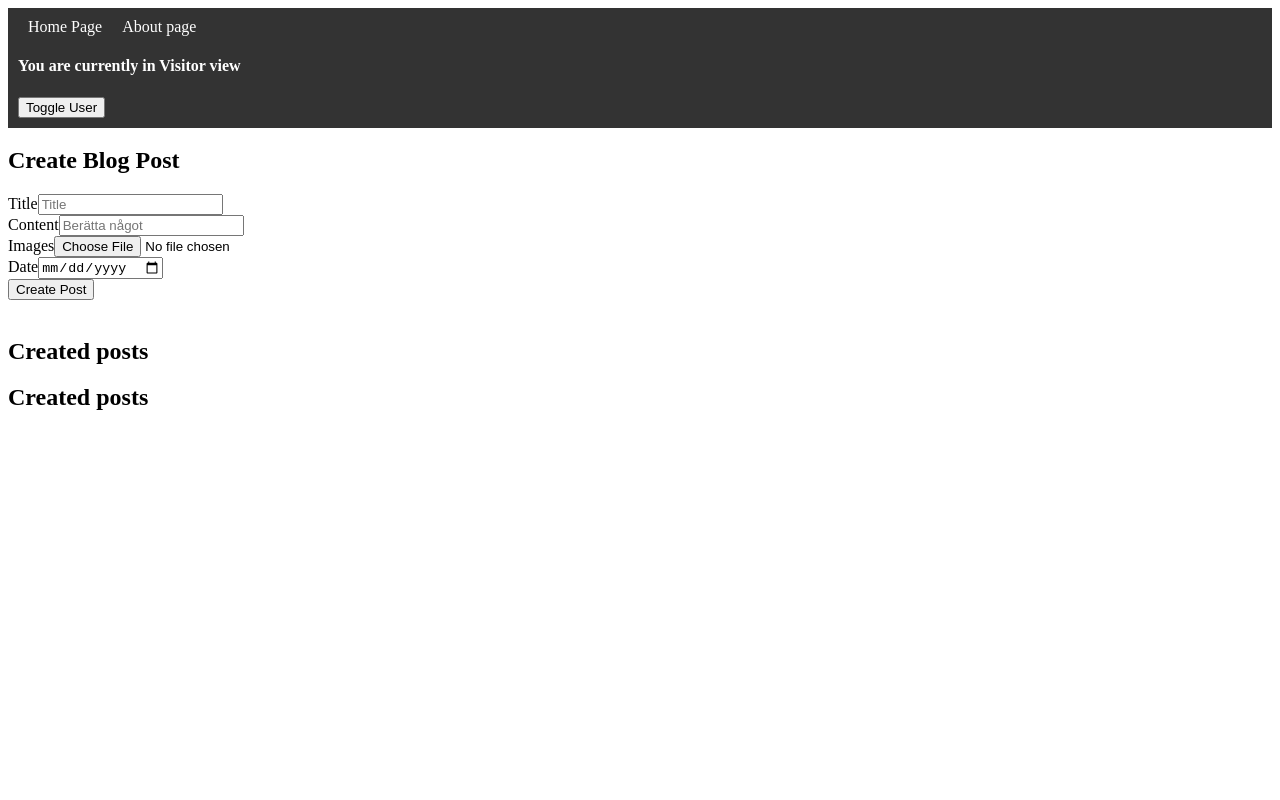
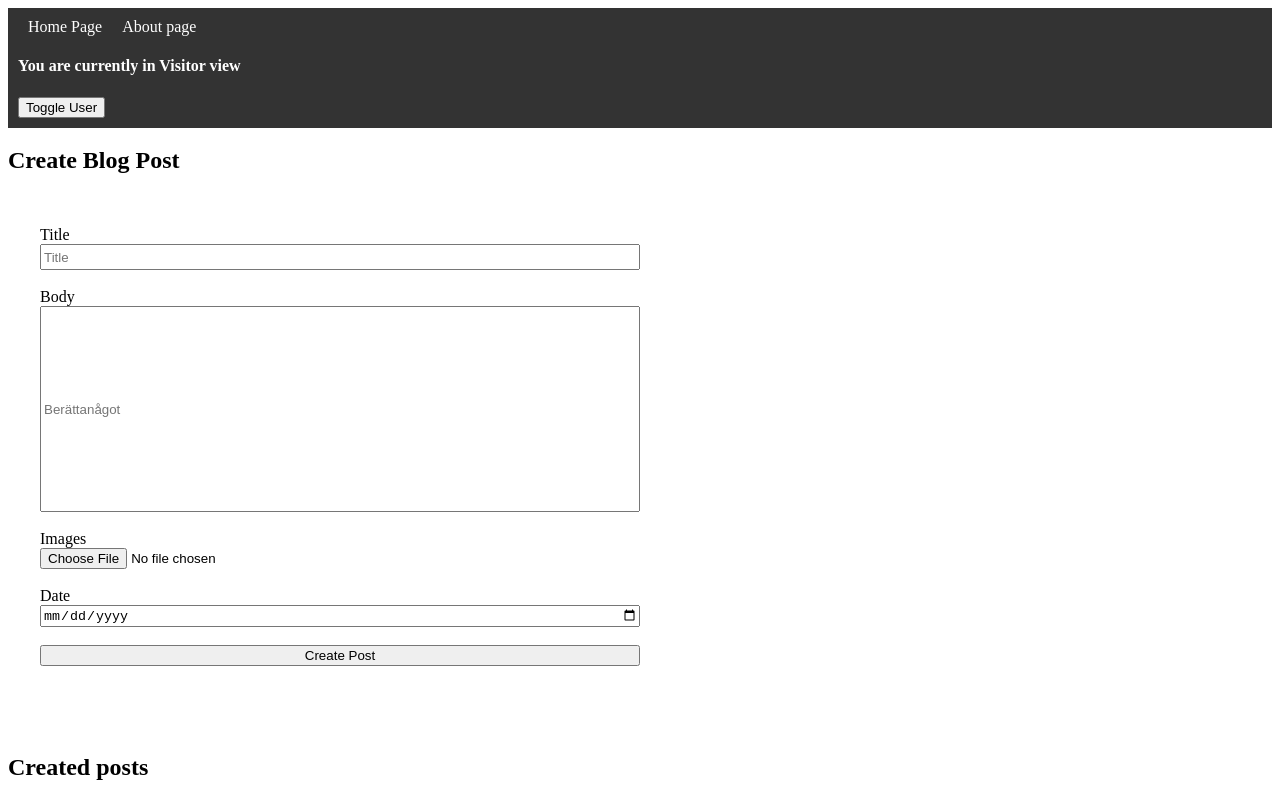
Before and after one commit to fneel/blog-app, an Angular app: page /create in a window 1280 px wide. Built offline with nearby package versions, Linux system fonts and the light colour scheme.

Commit message:
blog-post-item - funkar

```diff
--- a/src/app/admin-create-post/admin-create-post.component.css
+++ b/src/app/admin-create-post/admin-create-post.component.css
@@ -9,3 +9,18 @@
   object-fit: cover;
   margin: 5px;
 } */
+.form-div {
+  width: 600px;
+  display: flex;
+  flex-direction: column;
+  padding: 2em;
+}
+
+.title {
+  height: 20px;
+}
+.body-input {
+  min-height: 200px;
+
+
+}
--- a/src/app/admin-create-post/admin-create-post.component.html
+++ b/src/app/admin-create-post/admin-create-post.component.html
@@ -1,7 +1,10 @@
+<!-- blog-app\src\app\admin-create-post\admin-create-post.component.html -->
+
 <h2>Create Blog Post</h2>
+<div class="form-div">
 <label>Title</label>
 <!-- <input #title /> -->
-    <input
+    <input class="title"
       name="title"
       type="text"
       placeholder="Title"
@@ -9,19 +12,19 @@
     />
 
 <br />
-<label>Content</label>
+<label>Body</label>
 <!-- <textarea #body></textarea> -->
-    <input
+    <input class="body-input"
       name="body"
       type="text"
-      placeholder="Berätta något"
+      placeholder="Berättanågot"
       [(ngModel)]="newBlogPost.body"
     />
 
 <br />
 
 <label>Images</label>
-<!-- <input type="file" class="file-upload"> -->
+<!-- <input type="file" class="file-upload">  -->
     <input
       name="thumbnailUrl"
       type="file"
@@ -30,17 +33,17 @@
     />
 
 <br />
-    <label for="date">Date</label>
-    <input id="date" type="date" placeholder="date" />
+<label for="date">Date</label>
+<input id="date" type="date" placeholder="date" [(ngModel)]="newBlogPost.creationDate" />
 <br />
-<button (click)="createBlogPost()">Create Post</button>
+<button (click)="uploadBlogPost()">Create Post</button>
+</div>
 <br />
 <br />
 <h2>Created posts</h2>
-<h2>Created posts</h2>
 <ul>
   <li *ngFor="let post of createdPosts">
-    {{ post.title }} - {{post.body}} - {{post.thumbnailUrl}} - {{ post.creationDate | date }}
+    {{ post.title }} - {{post.thumbnailUrl}} - {{ post.creationDate }}
   </li>
 </ul>
 
--- a/src/app/admin-create-post/admin-create-post.component.ts
+++ b/src/app/admin-create-post/admin-create-post.component.ts
@@ -1,5 +1,7 @@
+// blog-app\src\app\admin-create-post\admin-create-post.component.ts
+
 import { Component } from '@angular/core';
-import { BlogPost } from '../blog-post'; // Uppdatera importen här
+import { BlogPost } from '../blog-post';
 import { BlogPostService } from '../blog-post.service';
 
 @Component({
@@ -8,15 +10,15 @@ import { BlogPostService } from '../blog-post.service';
   styleUrls: ['./admin-create-post.component.css'],
 })
 export class AdminCreatePostComponent {
-  newBlogPost = new BlogPost(0, '', '', '', new Date(), 0, 0, []);
+  newBlogPost: BlogPost = new BlogPost(0, '', '', '', new Date(), 0, 0, []);
+
   createdPosts: BlogPost[] = [];
-  imagePath: string = 'assets/images/fig.jpg';
 
   constructor(private blogPostService: BlogPostService) {}
 
-  createBlogPost() {
+  public uploadBlogPost(): void {
     this.blogPostService.createBlogPost(this.newBlogPost);
-    this.createdPosts.push(this.newBlogPost);
+    this.createdPosts.push({ ...this.newBlogPost }); // Create a copy of the newBlogPost
     this.resetForm();
   }
 
@@ -35,13 +37,9 @@ export class AdminCreatePostComponent {
       // Spara URL:en i newBlogPost.thumbnailURL
       this.newBlogPost.thumbnailUrl = imageURL;
     }
-
-    if (!fileInput) {
-      fileInput.file == this.imagePath;
-    }
   }
 
-  resetForm() {
+  resetForm(): void {
     this.newBlogPost = new BlogPost(0, '', '', '', new Date(), 0, 0, []);
   }
 }
--- a/src/app/blog-post-item/blog-post-item.component.css
+++ b/src/app/blog-post-item/blog-post-item.component.css
@@ -0,0 +1,22 @@
+.post-article {
+    margin-top: 2em;
+    margin-bottom: 2em;
+  height: auto;
+  width: 500px;
+  background-color: rgb(241, 241, 241);
+  border-radius: 10px;
+  padding: 10px 30px;
+  align-items: center;
+
+
+}
+
+.created-date {
+    width: 100%;
+}
+
+.thumbnail-url{
+    width: 80%;
+    font-weight: bolder;
+    color: #000000ab;
+}
--- a/src/app/blog-post-item/blog-post-item.component.html
+++ b/src/app/blog-post-item/blog-post-item.component.html
@@ -1,9 +1,9 @@
-<p>blog-post-details works!</p>
-<article>
+<p>blog-post-item works!</p>
+<article class="post-article">
   <div routerLink="/blog-post/{{ post.id }}">
     <small class="created-date">Created on: {{ post.creationDate }}</small>
     <h3>{{ post.title }}</h3>
-    <p>{{ post.body }}</p>
+    <!-- <p>{{ post.body }}</p> -->
       <p class="thumbnail-url">Bild-URL: {{ post.thumbnailUrl }}</p>
 
   </div>
--- a/src/app/blog-post.service.ts
+++ b/src/app/blog-post.service.ts
@@ -1,3 +1,5 @@
+// blog-app\src\app\blog-post.service.ts
+
 import { Injectable } from '@angular/core';
 import { BlogPost } from './blog-post';
 import { Comment } from './comment';
@@ -7,16 +9,7 @@ import { Comment } from './comment';
 })
 export class BlogPostService {
   public blogPosts: BlogPost[] = this.loadLocalData();
-  // public newBlogPost = new BlogPost(
-  //   -1,
-  //   'title',
-  //   'body',
-  //   'thumbnailUrl',
-  //   new Date(),
-  //   0,
-  //   0,
-  //   []
-  // );
+  // Remove newBlogPost property from the service
 
   constructor() {}
 
@@ -29,10 +22,8 @@ export class BlogPostService {
     localStorage.setItem('blogPosts', JSON.stringify(this.blogPosts));
   }
 
-  public createBlogPost(post: BlogPost): void {
-    post.id = this.generateUniqueId();
-    this.blogPosts.push(post);
-    this.savePostsToLocalStorage();
+  public getPosts(): BlogPost[] {
+    return this.blogPosts;
   }
 
   private generateUniqueId(): number {
@@ -40,9 +31,10 @@ export class BlogPostService {
     return Date.now();
   }
 
-  public getPosts(): BlogPost[] {
-    return this.blogPosts;
+  public createBlogPost(post: BlogPost): void {
+    post.id = this.generateUniqueId();
+    this.blogPosts.push(post);
+
+    localStorage.setItem('blogPosts', JSON.stringify(this.blogPosts));
   }
-
-  // Add other methods as needed
 }
--- a/src/app/blog-post.ts
+++ b/src/app/blog-post.ts
@@ -1,10 +1,12 @@
+// blog-app\src\app\blog-post.ts
+
 import { Comment } from "./comment";
 
 export class BlogPost {
 public id: number;
 public title: string;
+public body: string;
 public thumbnailUrl: string;
-public body: string;
 public creationDate: Date;
 public likes: number;
 public dislikes: number;
@@ -12,8 +14,8 @@ public comments: Comment[];
 constructor(
   id: number,
   title: string,
+  body: string,
   thumbnailUrl: string,
-  body: string,
   creationDate: Date,
   likes: number,
   dislikes: number,
@@ -21,8 +23,8 @@ constructor(
 ) {
   this.id = id;
   this.title = title;
+  this.body = body;
   this.thumbnailUrl = thumbnailUrl;
-  this.body = body;
   this.creationDate = creationDate;
   this.likes = likes;
   this.dislikes = dislikes;
--- a/src/app/blog-post/blog-post.component.html
+++ b/src/app/blog-post/blog-post.component.html
@@ -1,33 +1,38 @@
+<p>blog-post-component works!</p>
+
+<!-- i blog-post finns även like/dislike och kommentarer -->
 <!-- blog-app\src\app\blog-post\blog-post.component.html -->
-<div class="post-container" *ngIf="post">
-    <small class="created-date"
-    >Created on: {{ formatDate(post.creationDate) }}</small
-  >
-  <h2 class="title">{{ post.title }}</h2>
 
-  <p class="body">{{ post.body }}</p>
-  <p class="thumbnail-url">Bild-URL: {{ post.thumbnailUrl }}</p>
+<section>
+  <app-blog-post-item *ngIf="post" [post]="post" ></app-blog-post-item>
+</section>
+
+<section class="post-container">
+    <small class="created-date">Created on: {{ post?.creationDate }}</small>
+  <h2 class="title">{{ post?.title }}</h2>
+
+  <p class="body">{{ post?.body }}</p>
+  <p class="thumbnail-url">Bild-URL: {{ post?.thumbnailUrl }}</p>
 
 
 
   <div class="interaction-section">
     <div class="like-div">
-      <p class="likes">Likes: {{ post.likes }}</p>
+      <p class="likes">Likes: {{ post?.likes }}</p>
       <button class="like-button" (click)="increaseLikes()">Like</button>
     </div>
 
     <div class="like-div">
-      <p class="dislikes">Dislikes: {{ post.dislikes }}</p>
+      <p class="dislikes">Dislikes: {{ post?.dislikes }}</p>
       <button class="dislike-button" (click)="increaseDislikes()">
         Dislike
       </button>
     </div>
   </div>
-    <p class="comments">Comments: {{ post.comments.length }}</p>
+    <p class="comments">Comments: {{ post?.comments?.length }}</p>
 
 
     <div class="delete-post">
       <button class="delete-button" (click)="deletePost()">Delete Post</button>
     </div>
-
-</div>
+</section>
--- a/src/app/blog-post/blog-post.component.ts
+++ b/src/app/blog-post/blog-post.component.ts
@@ -11,26 +11,23 @@ import { ActivatedRoute } from '@angular/router';
   templateUrl: './blog-post.component.html',
   styleUrls: ['./blog-post.component.css'],
 })
-export class BlogPostComponent implements OnInit {
-  @Input() post!: BlogPost;
+export class BlogPostComponent {
+
   id: number = -1;
 
   constructor(
     private activatedRoute: ActivatedRoute,
-    private blogPostService: BlogPostService,
-  ) {}
-
-  ngOnInit(): void {
-    // Hämta ID när komponenten initieras
+    private blogPostService: BlogPostService
+  ) {
     this.activatedRoute.params.subscribe((params) => {
-      this.id = parseInt(params['id']);
+      this.id = +params['id'];
     });
   }
 
-  get blogPost(): BlogPost | undefined {
-    return this.blogPostService.blogPosts.find(
-      (all) => all.id === this.id,
-    );
+
+
+  get post(): BlogPost | undefined {
+    return this.blogPostService.blogPosts.find((all) => all.id === this.id);
   }
 
   // Funktion för att formatera datumet som en sträng
--- a/src/app/home/home.component.ts
+++ b/src/app/home/home.component.ts
@@ -7,17 +7,15 @@ import { BlogPost } from '../blog-post';
   templateUrl: './home.component.html',
   styleUrls: ['./home.component.css'],
 })
-export class HomeComponent implements OnInit {
-  blogPosts: BlogPost[] = [];
+export class HomeComponent {
+
   constructor(private blogPostService: BlogPostService) {}
 
-  ngOnInit(): void {
-    this.getBlogPosts();
-  }
+get blogPosts(): BlogPost[] {
+  return this.blogPostService.blogPosts;
+}
 
-  getBlogPosts(): void {
-    this.blogPosts = this.blogPostService.getPosts();
-  }
+
 
 
 }
```
